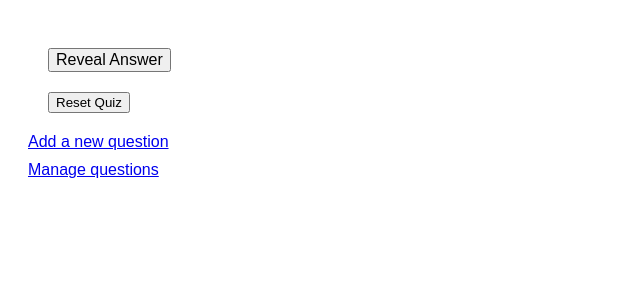
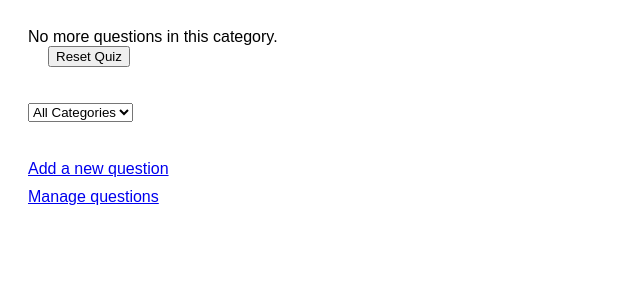
Before and after one commit to jaydenChua315/at1, a Django app: page /eduprod/ in a window 1280 px wide. Shown: the top 300 px of the page, without its empty margins (0-640 px from the left). Run offline with Django 5.2, Linux system fonts and the light colour scheme; data comes from the database, SQL or seed files in the repository.

Commit message:
Changed my script. Worked out why categorySelect wasn't working, now filterCategoryQuestions doesn't work. The sole problem is my script.

```diff
--- a/eduprod/static/eduprod/scripts.js
+++ b/eduprod/static/eduprod/scripts.js
@@ -1,40 +1,41 @@
 document.addEventListener("DOMContentLoaded", function() {
     let currentQuestionIndex = 0;
-    let questionsJson = document.getElementById('content').getAttribute('data-questions');
-    questionsJson = questionsJson.replace(/[\x00-\x1F\x7F-\x9F]/g, "");
-    questionsJson = questionsJson.replace(/&nbsp;/g, " ");
-    questionsJson = questionsJson.replace(/\s+/g, ' ').trim();
-    console.log("Original JSON String:", questionsJson); // Check the transfer
-    let questions = JSON.parse(questionsJson);
-    console.log("Parsed Questions:", questions); // Check the parse
+    let filteredQuestions = [];
+    const questions = JSON.parse(document.getElementById('content').getAttribute('data-questions'));
     const content = document.getElementById('content');
+    const categorySelect = document.getElementById('categorySelect');
     const btn = document.getElementById('revealBtn');
 
+    function filterQuestionsByCategory(category) {
+        if (category) {
+            filteredQuestions = questions.filter(q => q.fields.category === category);
+        } else {
+            filteredQuestions = questions.slice(); // Copy all questions if no category is selected
+        }
+        currentQuestionIndex = 0; // Reset index to start from the first question of the filtered set
+        displayQuestion(); // Display the first question from the filtered set
+    }
+
     function displayQuestion() {
-    console.log("Current Question Index:", currentQuestionIndex); // Check the index value
-    console.log(questions[currentQuestionIndex]); // Check the array contents
-
-    if (currentQuestionIndex < questions.length) {
-    console.log(questions[0].fields); // Check if array is valid
-    console.log(questions[currentQuestionIndex].fields); // Check if fields is accessible
-    const question = questions[currentQuestionIndex].fields.question_text;
-    const answer = questions[currentQuestionIndex].fields.answer_text;
-    content.innerHTML = `<div class='question'>Question: ${question}</div><div class='answer' style='display: none;'>Answer: ${answer}</div>`;
-    } else {
-    content.innerHTML = "No more questions.";
-    btn.style.display = "none";
+        if (currentQuestionIndex < filteredQuestions.length) {
+            const question = filteredQuestions[currentQuestionIndex].fields.question_text;
+            const answer = filteredQuestions[currentQuestionIndex].fields.answer_text;
+            content.innerHTML = `<div class='question'>Question: ${question}</div><div class='answer' style='display: none;'>Answer: ${answer}</div>`;
+            btn.textContent = "Reveal Answer";
+            btn.style.display = "block"; // Ensure the button is visible
+        } else {
+            content.innerHTML = "No more questions in this category.";
+            btn.style.display = "none"; // Hide the button if there are no more questions
+        }
     }
-}
 
     // Listen for changes on the category dropdown
     categorySelect.addEventListener('change', (event) => {
         filterQuestionsByCategory(event.target.value);
     });
 
-
     // Filter questions based on the default or initial category selection
     filterQuestionsByCategory(categorySelect.value);
-
 
     btn.addEventListener("click", function() {
         const answerElement = content.querySelector('.answer');
--- a/eduprod/templates/eduprod/index.html
+++ b/eduprod/templates/eduprod/index.html
@@ -8,6 +8,15 @@
     {% csrf_token %}
     <button type="submit">Reset Quiz</button>
 </form>
+<br></br>
+<!-- Dropdown menu for selecting categories -->
+<select id="categorySelect">
+    <option value="all">All Categories</option>
+    {% for category in categories %}
+        <option value="{{ category }}">{{ category }}</option>
+    {% endfor %}
+</select>
+<br></br>
 <!-- Add Question Link -->
 <div style="margin-top: 20px;">
     <a href="{% url 'eduprod:question_add' %}">Add a new question</a>
@@ -16,4 +25,5 @@
 <div style="margin-top: 10px;">
     <a href="{% url 'eduprod:question_list' %}">Manage questions</a>
 </div>
+
 {% endblock %}
```
